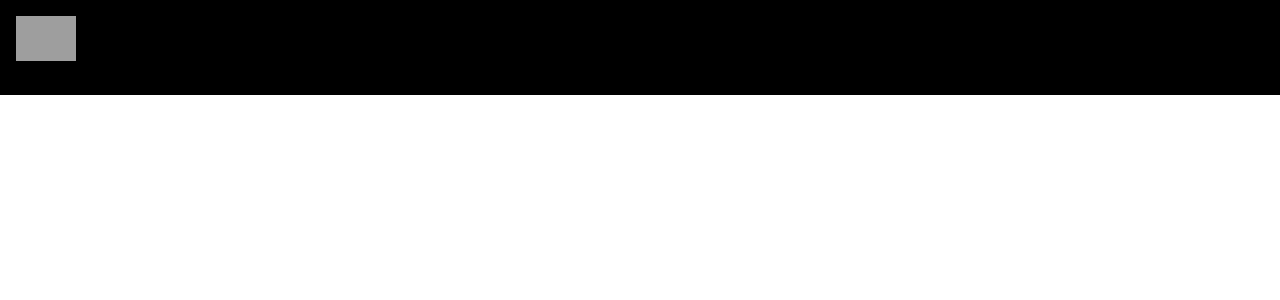
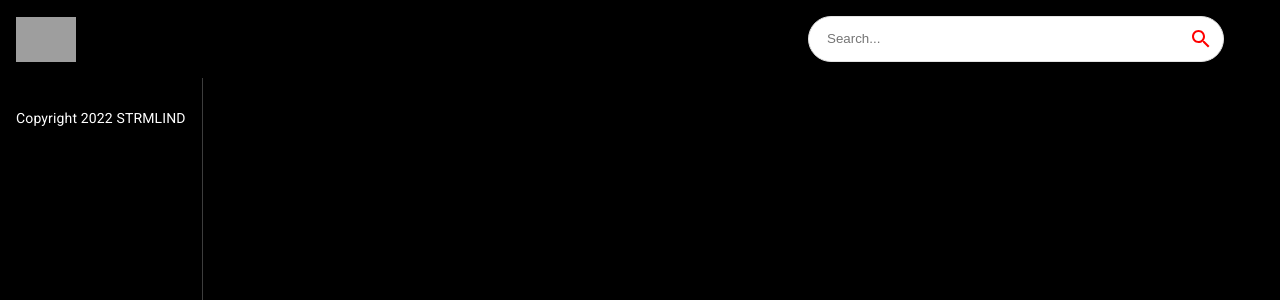
Before and after one commit to MetaSource/YoutubeClone, a React (Create React App) app: page / in a window 1280 px wide. Shown: the top 300 px of the page. Built offline with nearby package versions, Linux system fonts and the light colour scheme; grey boxes are pictures that could not be loaded.

Commit message:
Implement Navbar, SearchBar, and Feed Components

```diff
--- a/src/components/Feed.jsx
+++ b/src/components/Feed.jsx
@@ -1,8 +1,21 @@
 import React from 'react'
+import { useState, useEffect } from 'react'
+import {Box, Stack, Typography} from '@mui/material'
+
 
 const Feed = () => {
   return (
-    <div>Feed</div>
+    <Stack sx={{flexDirection: {sx: "column", md: "row"}}} >
+        <Box sx={{
+                height: {sx: 'auto', md: '92vh'},
+                borderRight: '1px solid #3d3d3d',
+                px : {sx: 0, md:2}}}>
+            SideBar
+            <Typography className="copyright" variant="body2" sx={{mt: 1.5, color: '#fff'}}>
+                Copyright 2022 STRMLIND
+            </Typography>
+        </Box>
+    </Stack>
   )
 }
 
--- a/src/components/Navbar.jsx
+++ b/src/components/Navbar.jsx
@@ -2,6 +2,7 @@
 import { Stack} from '@mui/material'
 import { Link} from 'react-router-dom'
 import { logo} from '../utils/constants'
+import  SearchBar  from './SearchBar'
 
 const Navbar = () => {
   return (
@@ -14,6 +15,7 @@
         <Link to="/" style={{display: 'flex', alignItems: 'center'}}>
         <img src={logo} alt="logo" height={45}/>
         </Link>
+        <SearchBar/>
     </Stack>
   )
 }
--- a/src/components/SearchBar.jsx
+++ b/src/components/SearchBar.jsx
@@ -1,8 +1,31 @@
 import React from 'react'
+import {useState} from 'react'
+import { useNavigate } from 'react-router-dom'
+import {Paper, IconButton} from '@mui/material'
+import {Search} from '@mui/icons-material'
 
 const SearchBar = () => {
   return (
-    <div>SearchBar</div>
+    <Paper
+    component="form"
+    onSubmit={()=>{}}
+    sx={{
+        borderRadius: 20,
+        border : '1px solid #e3e3e3',
+        pl: 2,
+        boxShadow: 'none',
+        mr: {sm:5}
+        }}>
+            <input
+                className="search-bar"
+                placeholder='Search...'
+                value=""
+                onChange={ ()=> {}}
+            />
+            <IconButton type="submit" sx={{p:'10px', color: 'red' }}>
+                <Search />
+            </IconButton>
+        </Paper>
   )
 }
 
```
